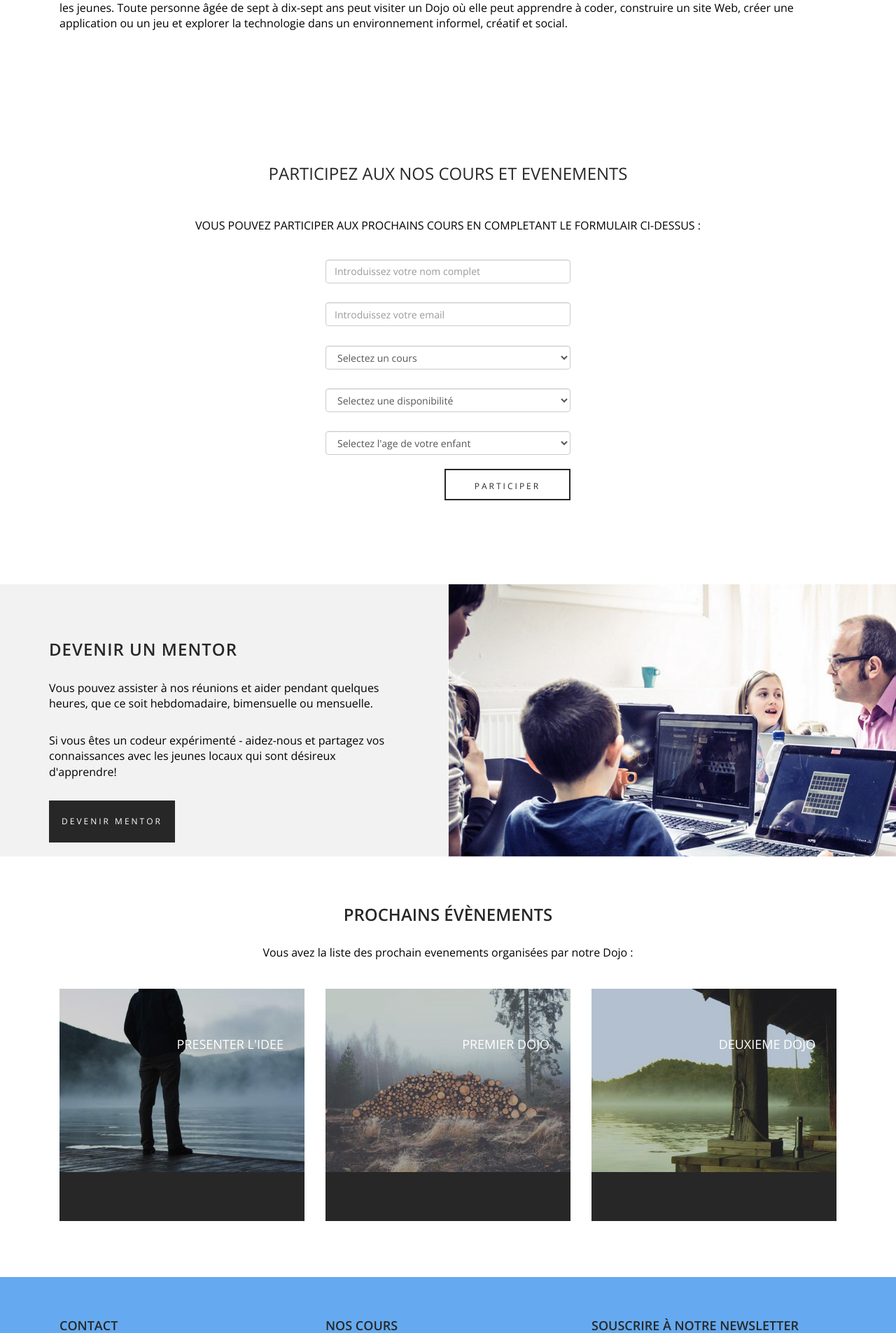
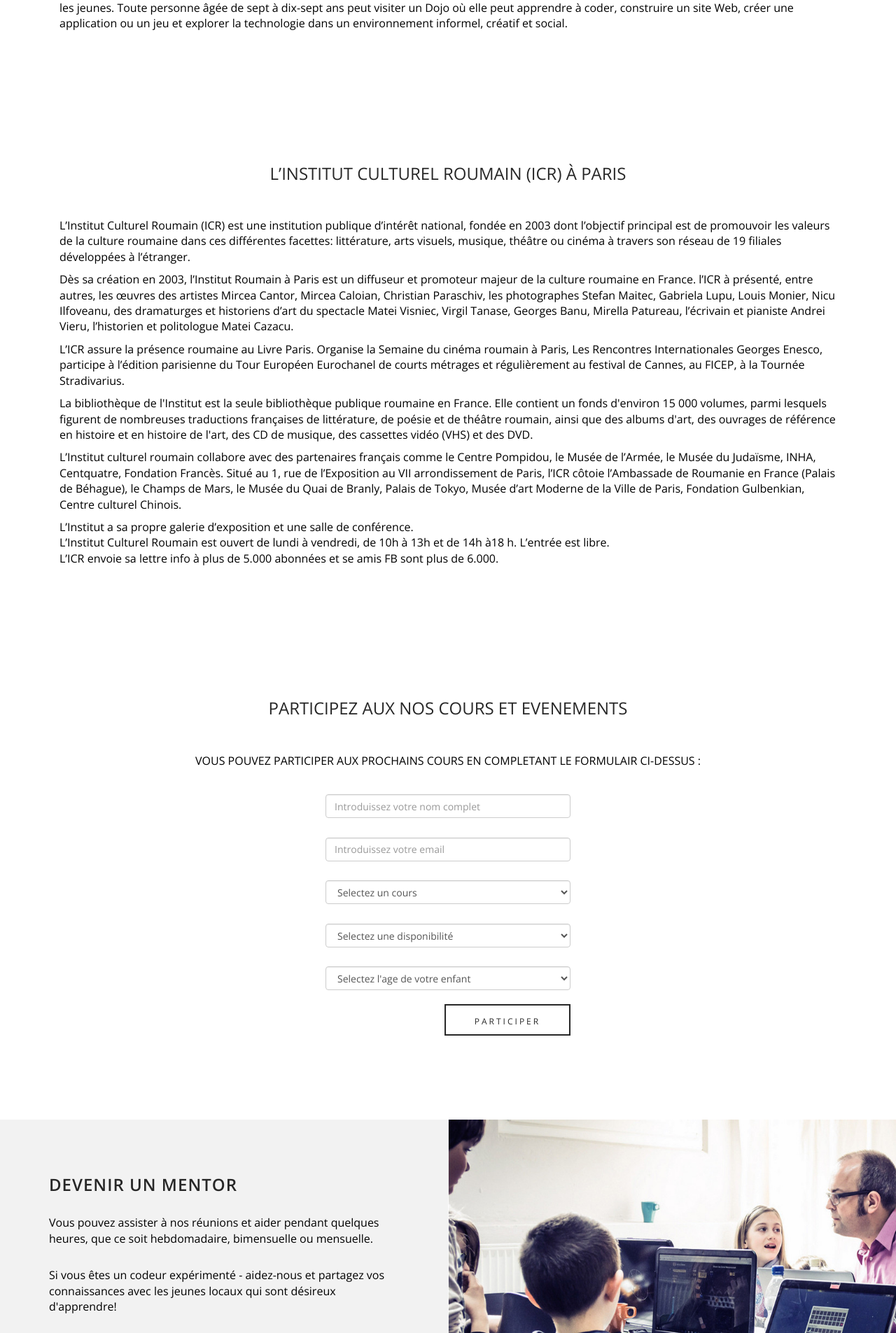
Before and after one commit to arizona2014/FUN-CodeDojoICRParis, a PHP site: page / in a window 1280 px wide. Shown: the part 1568-3473 px from the top of the page at 70% size. Run offline with PHP 8.4, Linux system fonts and the light colour scheme; grey boxes are pictures that could not be loaded.

Commit message:
added desc for ICR Paris in index  page

```diff
--- a/index.php
+++ b/index.php
@@ -186,6 +186,30 @@
 		</div>
 	</div>
 
+
+	<div class="services">
+		<div class="container">
+			<div class="text-center">
+				<h2>L’Institut Culturel Roumain (ICR) à Paris</h2>
+			</div>
+			<div class="col-md-12 wow fadeInDown" data-wow-duration="1000ms" data-wow-delay="300ms">
+
+				<p>L’Institut Culturel Roumain (ICR) est une institution publique d’intérêt national, fondée en 2003 dont l’objectif principal est de promouvoir les valeurs de la culture roumaine dans ces différentes facettes: littérature, arts visuels, musique, théâtre ou cinéma à travers son réseau de 19 filiales développées à l’étranger.</p>
+				<p>Dès sa création en 2003, l’Institut Roumain à Paris est un diffuseur et promoteur majeur de la culture roumaine en France. l’ICR à présenté, entre autres, les œuvres des artistes Mircea Cantor, Mircea Caloian, Christian Paraschiv, les photographes  Stefan Maitec, Gabriela Lupu, Louis Monier, Nicu Ilfoveanu, des dramaturges et historiens d’art du spectacle Matei Visniec, Virgil Tanase, Georges Banu, Mirella Patureau, l’écrivain et pianiste Andrei Vieru, l’historien  et politologue Matei Cazacu.</p>
+				<p>L’ICR assure la présence roumaine au Livre Paris. Organise la Semaine du cinéma roumain à Paris, Les Rencontres Internationales Georges Enesco, participe à l’édition parisienne du Tour Européen Eurochanel de courts métrages et régulièrement au festival de Cannes, au FICEP, à la Tournée Stradivarius.</p>
+
+			</div>
+			<div class="col-md-12 wow fadeInDown" data-wow-duration="1000ms" data-wow-delay="300ms">
+
+				<p>La bibliothèque de l'Institut est la seule bibliothèque publique roumaine en France. Elle contient un fonds d'environ 15 000 volumes, parmi lesquels figurent de nombreuses traductions françaises de littérature, de poésie et de théâtre roumain, ainsi que des albums d'art, des ouvrages de référence en histoire et en histoire de l'art, des CD de musique, des cassettes vidéo (VHS) et des DVD.</p>
+				<p>L’Institut culturel roumain collabore avec des partenaires français comme le Centre Pompidou,  le Musée de l’Armée, le Musée du Judaïsme, INHA, Centquatre, Fondation Francès. Situé au 1, rue de l’Exposition au VII arrondissement de Paris, l’ICR côtoie l’Ambassade de Roumanie en France (Palais de Béhague), le Champs de Mars, le  Musée du Quai de Branly, Palais de Tokyo, Musée d’art Moderne de la Ville de Paris, Fondation Gulbenkian, Centre culturel Chinois.</p>
+				<p>L’Institut a sa propre galerie d’exposition et une salle de conférence. <br /> L’Institut Culturel Roumain est ouvert de lundi à vendredi, de 10h à 13h et de 14h à18 h. L’entrée est libre. <br /> L’ICR envoie sa lettre info à plus de 5.000 abonnées et se amis FB sont plus de 6.000.</p>
+
+			</div>
+
+
+		</div>
+	</div>
 
 	<div class="services">
 		<div class="container">
```
